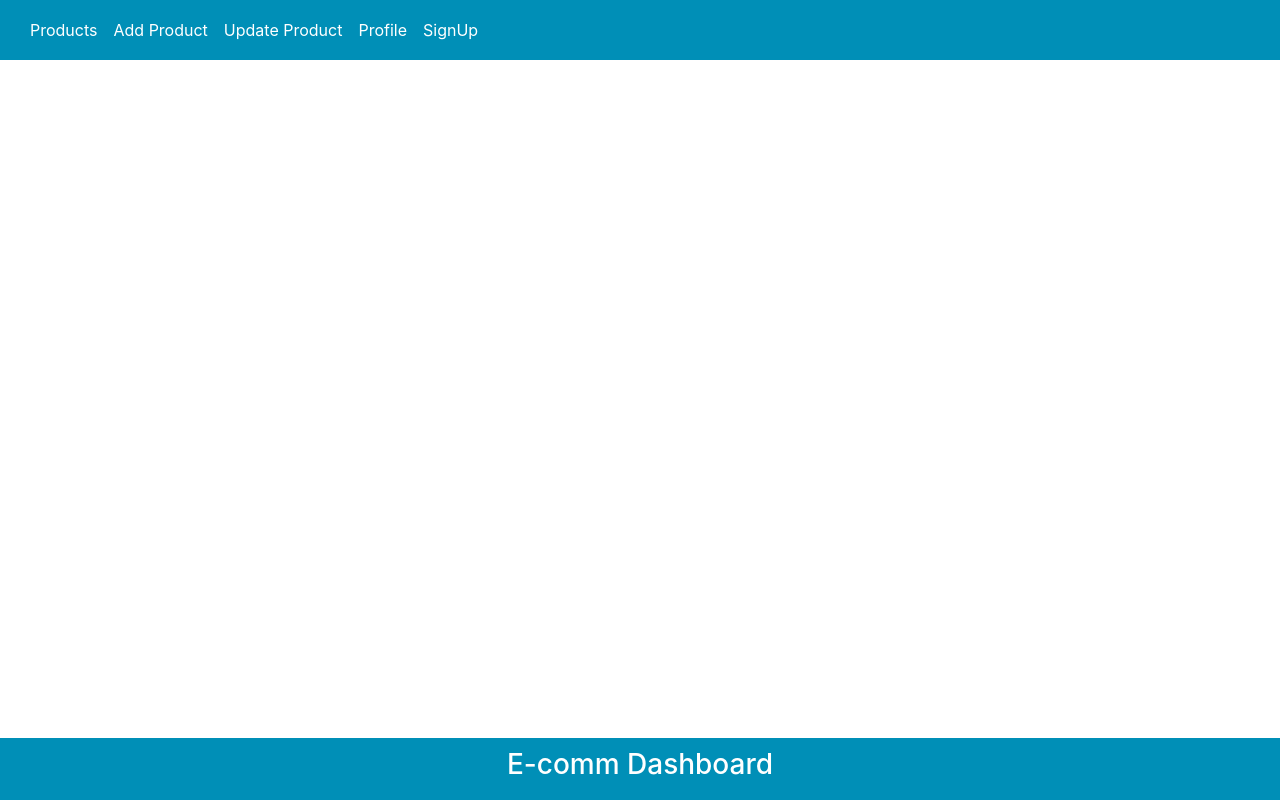
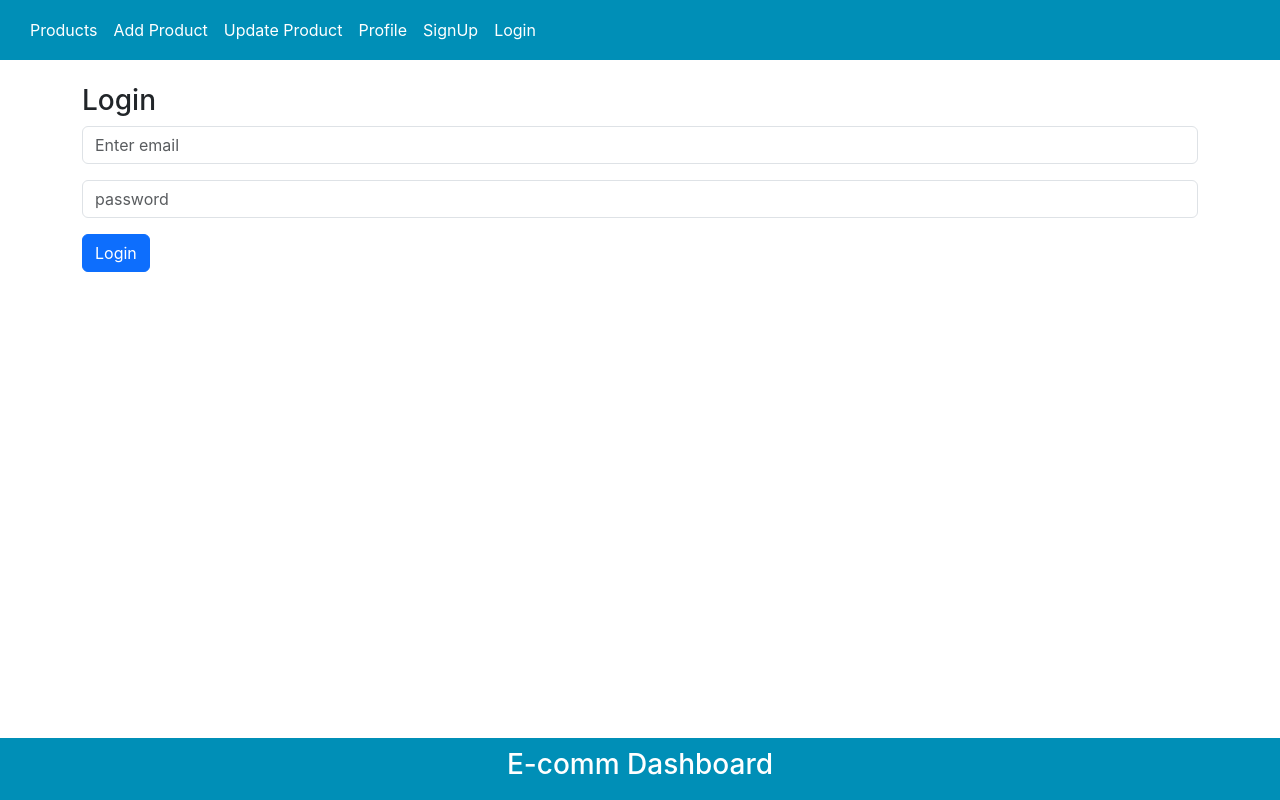
Before and after one commit to luckkalpna/e-Comm_Dashboard, a React (Create React App) app in the folder front-end/: page /login in a window 1280 px wide. Built offline with nearby package versions, Linux system fonts and the light colour scheme.

Commit message:
Create Login form on frontend

```diff
--- a/front-end/src/App.js
+++ b/front-end/src/App.js
@@ -4,6 +4,7 @@ import Navbar from "./components/Navbar";
 import { BrowserRouter, Routes, Route } from "react-router-dom";
 import SignUp from "./components/SignUp";
 import PrivateComponent from "./components/PrivateComponent";
+import Login from "./components/Login";
 
 function App() {
   return (
@@ -20,6 +21,7 @@ function App() {
           </Route>
 
           <Route path="/signup" element={<SignUp />} />
+          <Route path="/login" element={<Login />} />
         </Routes>
         <Footer />
       </BrowserRouter>
--- /dev/null
+++ b/front-end/src/components/Login.js
@@ -0,0 +1,42 @@
+import React from 'react'
+
+export default function Login() {
+  const  [email, setEmail] = React.useState("");
+  const  [password, setPassword] = React.useState("");
+  const handleLogin = () =>{
+    console.log(email, password);
+  }
+  return (
+    <>
+    <div className="container my-4">
+      <h3>Login</h3>
+      <form>
+        <div className="mb-3">
+          <input
+            type="email"
+            className="form-control"
+            id="email"
+            aria-describedby="emailHelp"
+            placeholder="Enter email"
+            value={email}
+            onChange={(e)=> setEmail(e.target.value)}
+          />
+        </div>
+        <div className="mb-3">
+          <input
+            type="password"
+            className="form-control"
+            id="password"
+            placeholder="password"
+            value={password}
+            onChange={(e)=> setPassword(e.target.value)}
+          />
+        </div>
+        <button onClick={handleLogin} type="button" className="btn btn-primary">
+          Login
+        </button>
+      </form>
+    </div>
+    </>
+  )
+}
--- a/front-end/src/components/Navbar.js
+++ b/front-end/src/components/Navbar.js
@@ -42,6 +42,11 @@ export default function Navbar() {
                   SignUp
                 </Link>}
               </li>
+              <li className="nav-item">
+                <Link className="nav-link" to="/login">
+                  Login
+                </Link>
+              </li>
             </ul>
           </div>
         </div>
```
